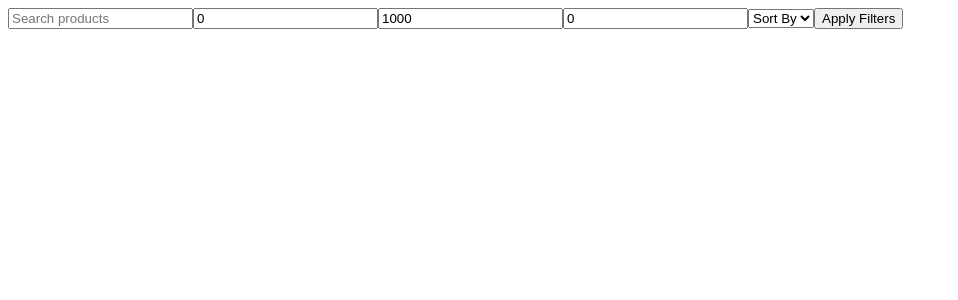
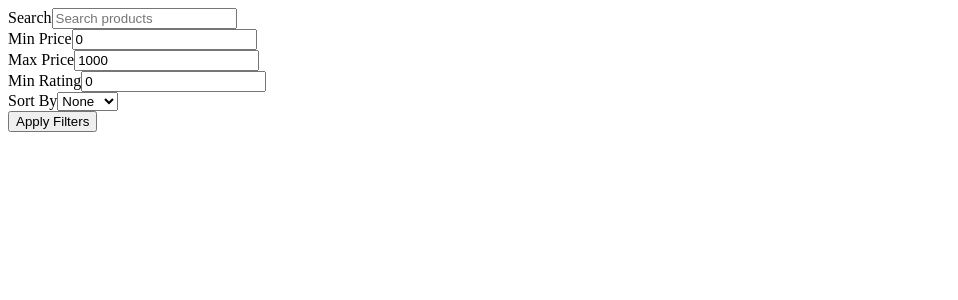
Before and after one commit to AhmedMonem122/E-Commerce-App-MERN-Next, a Next.js app: page /CategoryBrandProducts/FilterSection in a window 1280 px wide. Shown: the top 300 px of the page, without its empty margins (0-958 px from the left). Built offline with nearby package versions, Linux system fonts and the light colour scheme.

Commit message:
style: update filter section component styles

```diff
--- a/src/pages/CategoryBrandProducts/FilterSection.tsx
+++ b/src/pages/CategoryBrandProducts/FilterSection.tsx
@@ -1,4 +1,5 @@
 "use client";
+
 import { useRouter, useSearchParams } from "next/navigation";
 import { Button } from "@/components/ui/button";
 import { Input } from "@/components/ui/input";
@@ -18,7 +19,6 @@ export default function FilterSection({ id }: { id: string }) {
   const [rating, setRating] = useState(searchParams?.get("rating") || "0");
   const [sortBy, setSortBy] = useState(searchParams?.get("sortBy") || "");
 
-  // Fix: Use the correct route for navigation
   const handleFilter = () => {
     const params = new URLSearchParams({
       search,
@@ -27,48 +27,95 @@ export default function FilterSection({ id }: { id: string }) {
       rating,
       sortBy,
     });
+
     router.push(`/categories/${id}?${params.toString()}`);
   };
 
   return (
-    <div className="flex flex-wrap gap-4 items-center">
+    <div
+      className="
+      bg-white
+      p-5
+      rounded-xl
+      shadow-sm
+      border
+      border-gray-200
+      flex
+      flex-wrap
+      gap-4
+      items-end
+    "
+    >
+      {/* Search */}
+      <div className="flex flex-col">
+        <label className="text-sm font-semibold mb-1">Search</label>
         <Input
           placeholder="Search products"
           value={search}
           onChange={(e) => setSearch(e.target.value)}
-        className="w-40"
+          className="w-40 sm:w-52"
         />
+      </div>
+
+      {/* Min Price */}
+      <div className="flex flex-col">
+        <label className="text-sm font-semibold mb-1">Min Price</label>
         <Input
           type="number"
-        placeholder="Min Price"
           value={minPrice}
           onChange={(e) => setMinPrice(e.target.value)}
           className="w-24"
         />
+      </div>
+
+      {/* Max Price */}
+      <div className="flex flex-col">
+        <label className="text-sm font-semibold mb-1">Max Price</label>
         <Input
           type="number"
-        placeholder="Max Price"
           value={maxPrice}
           onChange={(e) => setMaxPrice(e.target.value)}
           className="w-24"
         />
+      </div>
+
+      {/* Rating */}
+      <div className="flex flex-col">
+        <label className="text-sm font-semibold mb-1">Min Rating</label>
         <Input
           type="number"
-        placeholder="Min Rating"
           value={rating}
           onChange={(e) => setRating(e.target.value)}
           className="w-24"
         />
+      </div>
+
+      {/* Sort */}
+      <div className="flex flex-col">
+        <label className="text-sm font-semibold mb-1">Sort By</label>
         <select
           value={sortBy}
           onChange={(e) => setSortBy(e.target.value)}
-        className="border rounded px-2 py-1"
+          className="
+            border
+            rounded-md
+            px-3
+            py-2
+            w-36
+            text-sm
+            bg-white
+          "
         >
-        <option value="">Sort By</option>
+          <option value="">None</option>
           <option value="price">Price</option>
           <option value="ratingsAverage">Rating</option>
         </select>
-      <Button onClick={handleFilter}>Apply Filters</Button>
+      </div>
+
+      {/* Apply Button */}
+      <Button onClick={handleFilter} className="mt-2 w-full sm:w-auto">
+        Apply Filters
+      </Button>
     </div>
   );
 }
```
Lines whose indentation alone changed are shown as unchanged.
